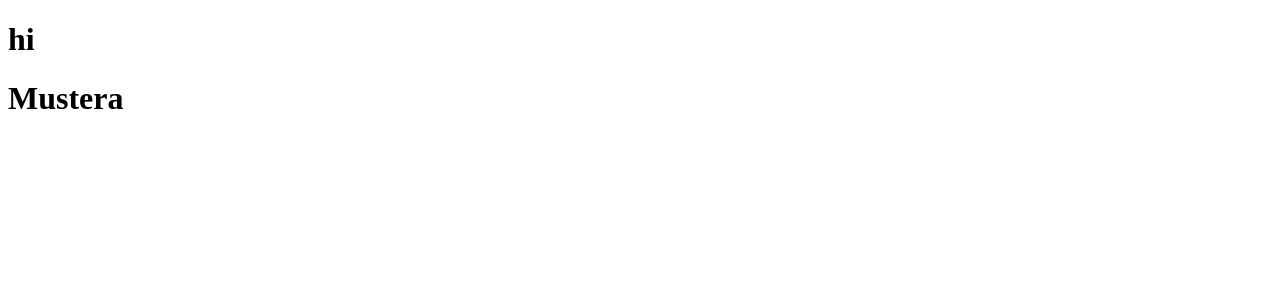
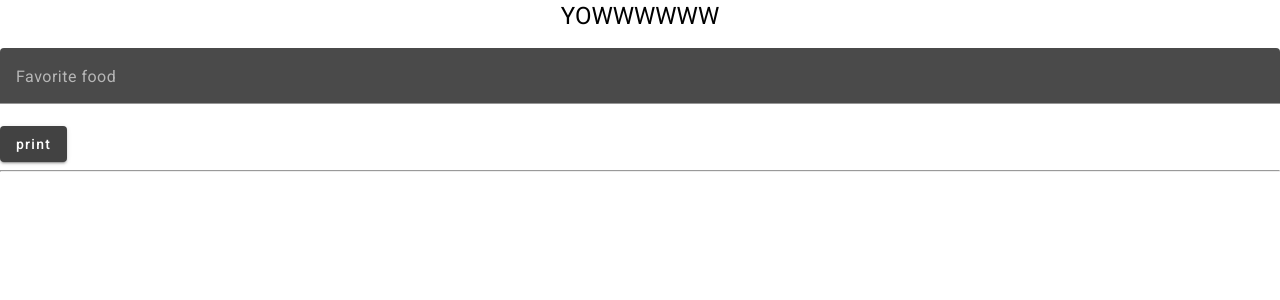
Before and after one commit to bosslester/mustera-it-elec-6, an Angular app: page / in a window 1280 px wide. Shown: the top 300 px of the page. Built offline with nearby package versions, Linux system fonts and the light colour scheme.

Commit message:
added angular material

```diff
--- a/angular.json
+++ b/angular.json
@@ -25,6 +25,7 @@
               "src/assets"
             ],
             "styles": [
+              "@angular/material/prebuilt-themes/pink-bluegrey.css",
               "src/styles.css"
             ],
             "scripts": []
@@ -87,6 +88,7 @@
               "src/assets"
             ],
             "styles": [
+              "@angular/material/prebuilt-themes/pink-bluegrey.css",
               "src/styles.css"
             ],
             "scripts": []
--- a/package.json
+++ b/package.json
@@ -11,10 +11,12 @@
   "private": true,
   "dependencies": {
     "@angular/animations": "^16.2.0",
+    "@angular/cdk": "^16.2.14",
     "@angular/common": "^16.2.0",
     "@angular/compiler": "^16.2.0",
     "@angular/core": "^16.2.0",
     "@angular/forms": "^16.2.0",
+    "@angular/material": "^16.2.14",
     "@angular/platform-browser": "^16.2.0",
     "@angular/platform-browser-dynamic": "^16.2.0",
     "@angular/router": "^16.2.0",
--- a/src/app/app.component.css
+++ b/src/app/app.component.css
@@ -0,0 +1,3 @@
+h1{
+    text-align: center;
+}
--- a/src/app/app.component.html
+++ b/src/app/app.component.html
@@ -1,2 +1,3 @@
-<h1>hi</h1>
+<h1>YOWWWWWW</h1>
+
 <post-create></post-create>
--- a/src/app/posts/post-create/post.create.component.css
+++ b/src/app/posts/post-create/post.create.component.css
@@ -0,0 +1,9 @@
+.example-form {
+    min-width: 150px;
+    max-width: 500px;
+    width: 100%;
+  }
+
+  .example-full-width {
+    width: 100%;
+  }
--- a/src/app/posts/post-create/post.create.component.html
+++ b/src/app/posts/post-create/post.create.component.html
@@ -1 +1,13 @@
-<h1>Mustera</h1>
+
+
+    <mat-form-field class="example-full-width" >
+      <mat-label>Favorite food</mat-label>
+      <input matInput placeholder="Ex. Pizza" value="Sushi" [(ngModel)]="enteredValue" >
+    </mat-form-field>
+
+    <section>
+          <button (click)="onAddPost()" mat-raised-button >print</button>
+
+      <mat-divider></mat-divider>
+<hr>
+      {{newPost}}
--- a/src/app/posts/post-create/post.create.component.ts
+++ b/src/app/posts/post-create/post.create.component.ts
@@ -6,5 +6,11 @@ import { Component } from '@angular/core';
     styleUrls: ['./post.create.component.css'],
 })
 export class PostCreateComponent {
+    enteredValue = ''
+    newPost =''
+
+    onAddPost(){
+        this.newPost = this.enteredValue
+    }
 
 }
--- a/src/index.html
+++ b/src/index.html
@@ -6,8 +6,11 @@
   <base href="/">
   <meta name="viewport" content="width=device-width, initial-scale=1">
   <link rel="icon" type="image/x-icon" href="favicon.ico">
+  <link rel="preconnect" href="https://fonts.gstatic.com">
+  <link href="https://fonts.googleapis.com/css2?family=Roboto:wght@300;400;500&display=swap" rel="stylesheet">
+  <link href="https://fonts.googleapis.com/icon?family=Material+Icons" rel="stylesheet">
 </head>
-<body>
+<body class="mat-typography">
   <app-root></app-root>
 </body>
 </html>
--- a/src/styles.css
+++ b/src/styles.css
@@ -1 +1,4 @@
 /* You can add global styles to this file, and also import other style files */
+
+html, body { height: 100%; }
+body { margin: 0; font-family: Roboto, "Helvetica Neue", sans-serif; }
```
Also changed, not shown: src/app/app.module.ts (+14 -1 lines), 1 other file (tests, documents, lock files or other folders).
